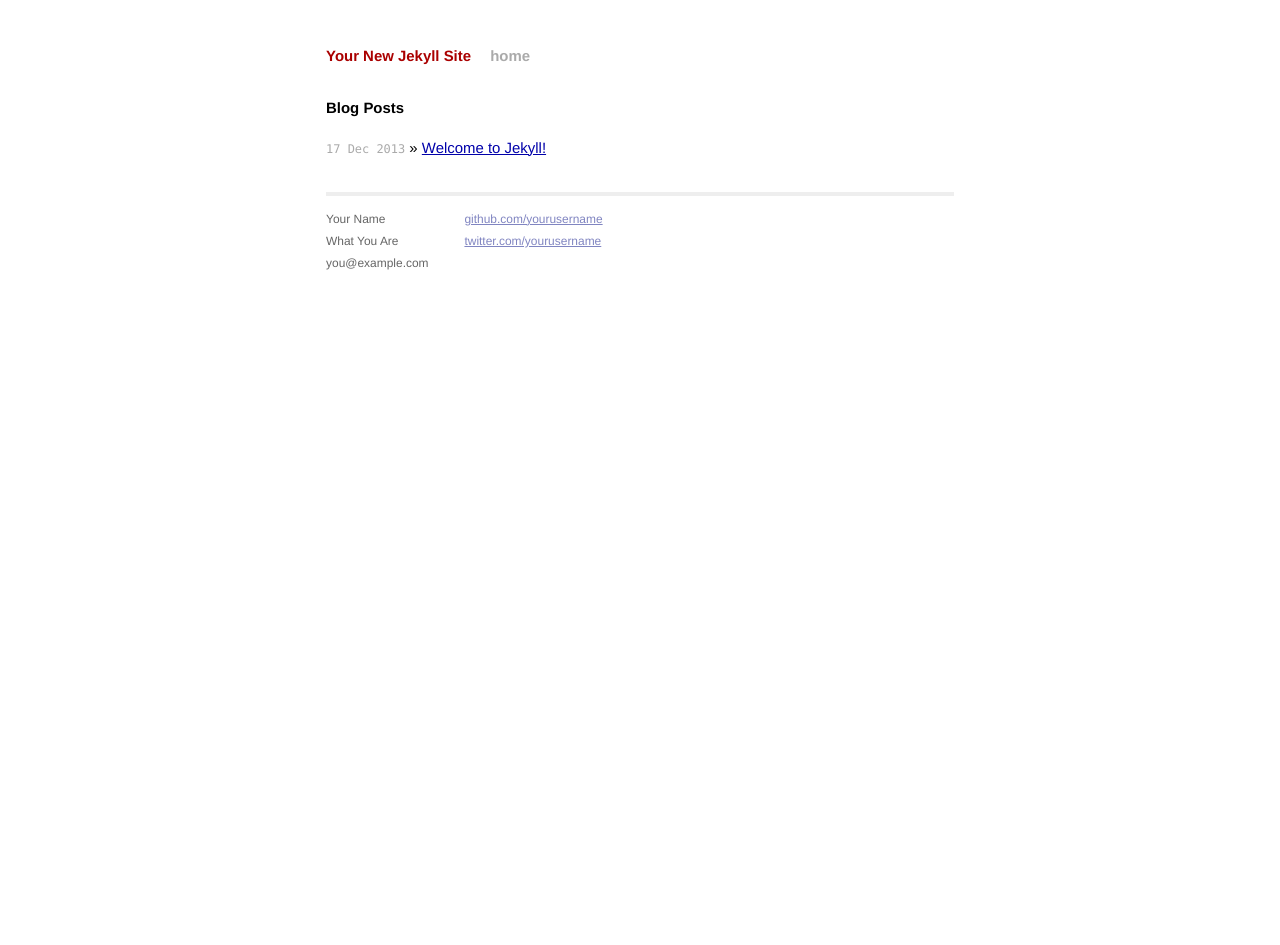
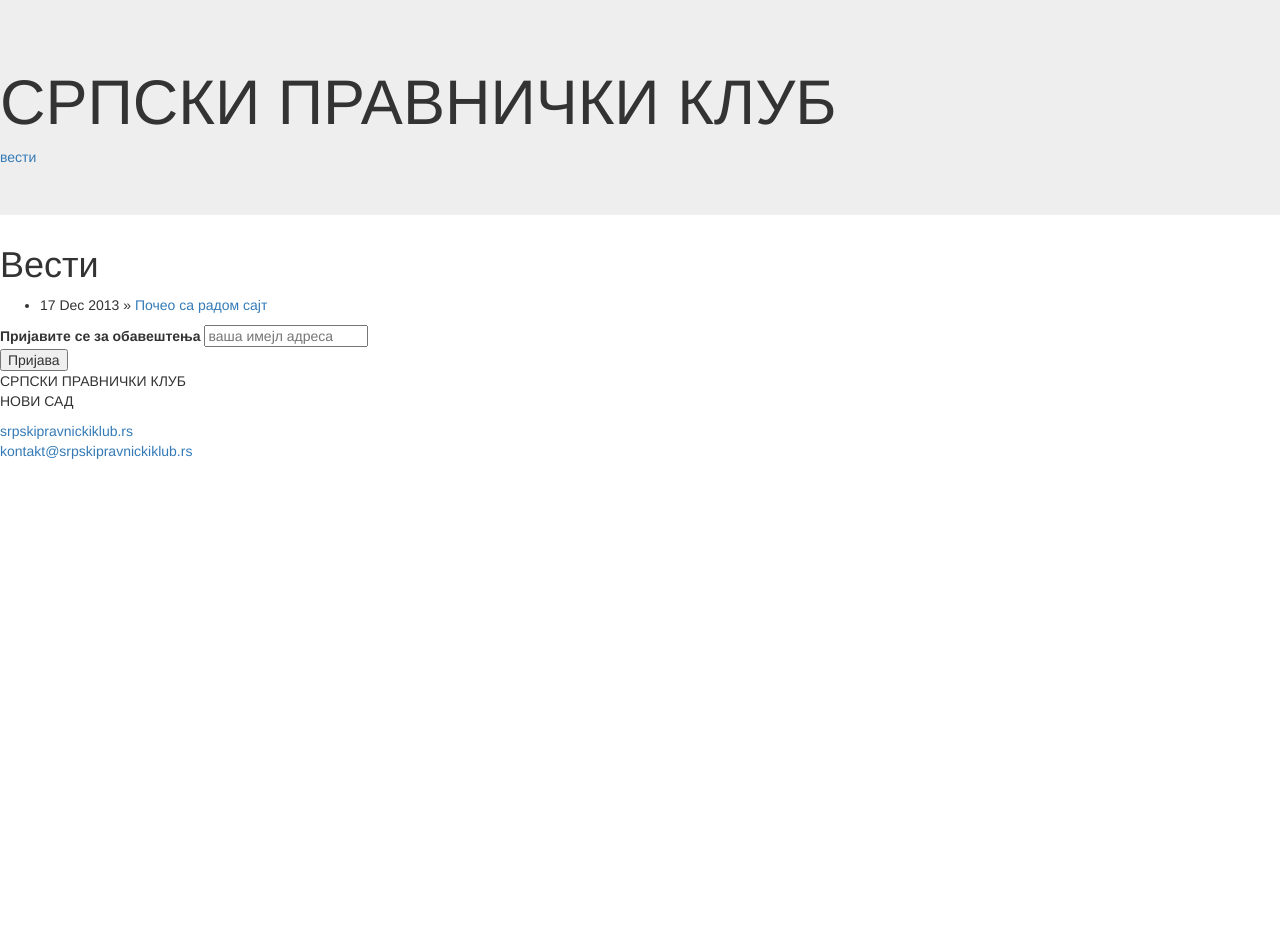
Before and after one commit to kulakajak/srpskipravnickiklub, a Jekyll site: the page built from index.html, in a window 1280 px wide. Built offline with Jekyll 4.4.1, drawn with Linux system fonts in a browser that asks for light colours; nearby versions of some CDN libraries; Markdown is read by kramdown in place of the engine named in the settings; comment, search, counter and statistics services are not loaded; after the commit the page ends 900 px from its top, so only the background shows below that.

Commit message:
google notranslate, twitter boostrap, mailchimp

```diff
--- a/_config.yml
+++ b/_config.yml
@@ -1,3 +1,3 @@
-name: Your New Jekyll Site
+name: "СРПСКИ ПРАВНИЧКИ КЛУБ"
 markdown: redcarpet
 pygments: true
--- a/_layouts/default.html
+++ b/_layouts/default.html
@@ -1,24 +1,36 @@
 <!DOCTYPE html>
-<html>
+<html lang="sr">
     <head>
         <meta charset="utf-8">
         <meta http-equiv="X-UA-Compatible" content="IE=edge,chrome=1">
         <title>{{ page.title }}</title>
         <meta name="viewport" content="width=device-width">
+        <meta name="google" content="notranslate" />
+        <meta http-equiv="Content-Language" content="sr" />
 
-        <!-- syntax highlighting CSS -->
-        <link rel="stylesheet" href="/css/syntax.css">
 
-        <!-- Custom CSS -->
-        <link rel="stylesheet" href="/css/main.css">
+        <!-- syntax highlighting CSS
+        <link rel="stylesheet" href="/css/syntax.css"> -->
+
+        <!-- Custom CSS
+        <link rel="stylesheet" href="/css/main.css"> -->
+
+        <!-- Latest compiled and minified CSS -->
+        <link rel="stylesheet" href="//netdna.bootstrapcdn.com/bootstrap/3.0.3/css/bootstrap.min.css">
+
+        <!-- Optional theme -->
+        <link rel="stylesheet" href="//netdna.bootstrapcdn.com/bootstrap/3.0.3/css/bootstrap-theme.min.css">
+
+        <!-- Latest compiled and minified JavaScript -->
+        <script src="//netdna.bootstrapcdn.com/bootstrap/3.0.3/js/bootstrap.min.js"></script>
 
     </head>
     <body>
 
         <div class="site">
-          <div class="header">
-            <h1 class="title"><a href="/">{{ site.name }}</a></h1>
-            <a class="extra" href="/">home</a>
+          <div class="jumbotron">
+            <h1 >{{ site.name }}</h1>
+            <a class="extra" href="/">вести</a>
           </div>
 
           {{ content }}
@@ -26,15 +38,14 @@
           <div class="footer">
             <div class="contact">
               <p>
-                Your Name<br />
-                What You Are<br />
-                you@example.com
+                СРПСКИ ПРАВНИЧКИ КЛУБ<br />
+                НОВИ САД<br />
               </p>
             </div>
             <div class="contact">
               <p>
-                <a href="https://github.com/yourusername">github.com/yourusername</a><br />
-                <a href="https://twitter.com/yourusername">twitter.com/yourusername</a><br />
+                <a href="http://srpskipravnickiklub.rs">srpskipravnickiklub.rs</a><br />
+                <a href="mailto:kontakt@srpskipravnickiklub.rs">kontakt@srpskipravnickiklub.rs</a><br />
               </p>
             </div>
           </div>
--- a/index.html
+++ b/index.html
@@ -3,11 +3,33 @@
 title: Your New Jekyll Site
 ---
 
+
+
 <div id="home">
-  <h1>Blog Posts</h1>
+  <h1>Вести</h1>
   <ul class="posts">
     {% for post in site.posts %}
       <li><span>{{ post.date | date_to_string }}</span> &raquo; <a href="{{ post.url }}">{{ post.title }}</a></li>
     {% endfor %}
   </ul>
 </div>
+
+<!-- Begin MailChimp Signup Form -->
+<link href="//cdn-images.mailchimp.com/embedcode/slim-081711.css" rel="stylesheet" type="text/css">
+<style type="text/css">
+        #mc_embed_signup{background:#fff; clear:left; font:14px Helvetica,Arial,sans-serif; }
+        /* Add your own MailChimp form style overrides in your site stylesheet or in this style block.
+           We recommend moving this block and the preceding CSS link to the HEAD of your HTML file. */
+</style>
+<div id="mc_embed_signup">
+<form action="http://trk-inovacije.us5.list-manage1.com/subscribe/post?u=ce8a7d684b4b6361ad5d881c1&amp;id=99955df1cf" method="post" id="mc-embedded-subscribe-form" name="mc-embedded-subscribe-form" class="validate" target="_blank" novalidate>
+
+        <label for="mce-EMAIL">Пријавите се за обавештења</label>
+        <input type="email" value="" name="EMAIL" class="email" id="mce-EMAIL" placeholder="ваша имејл адреса" required>
+    <!-- real people should not fill this in and expect good things - do not remove this or risk form bot signups-->
+    <div style="position: absolute; left: -5000px;"><input type="text" name="b_ce8a7d684b4b6361ad5d881c1_99955df1cf" value=""></div>
+        <div class="clear"><input type="submit" value="Пријава" name="subscribe" id="mc-embedded-subscribe" class="button"></div>
+</form>
+</div>
+
+<!--End mc_embed_signup-->
```
Also changed, not shown: _posts/2013-12-17-welcome-to-jekyll.markdown (+2 -18 lines).
